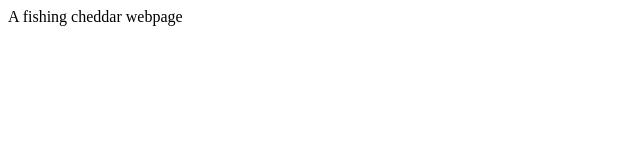
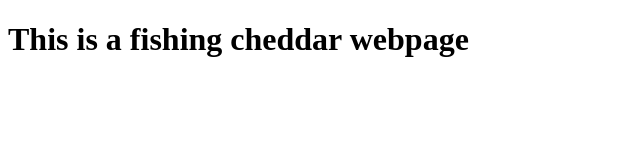
Before and after one commit to fishingcheddar/fishingcheddar.art, a plain HTML site: page index.html in a window 1280 px wide. Shown: the whole page, without its empty margins (0-640 px from the left). Drawn offline with Linux system fonts and the light colour scheme.

Commit message:
Update index.html again

```diff
--- a/index.html
+++ b/index.html
@@ -1,9 +1,9 @@
 <!DOCTYPE html>
 <html>
     <head>
-        <title>fishingcheddar.art</title>
+        <title>FishingCheddar</title>
     </head>
     <body>
-        A fishing cheddar webpage
+        <h1>This is a fishing cheddar webpage</h1>
     </body>
 </html>
```
